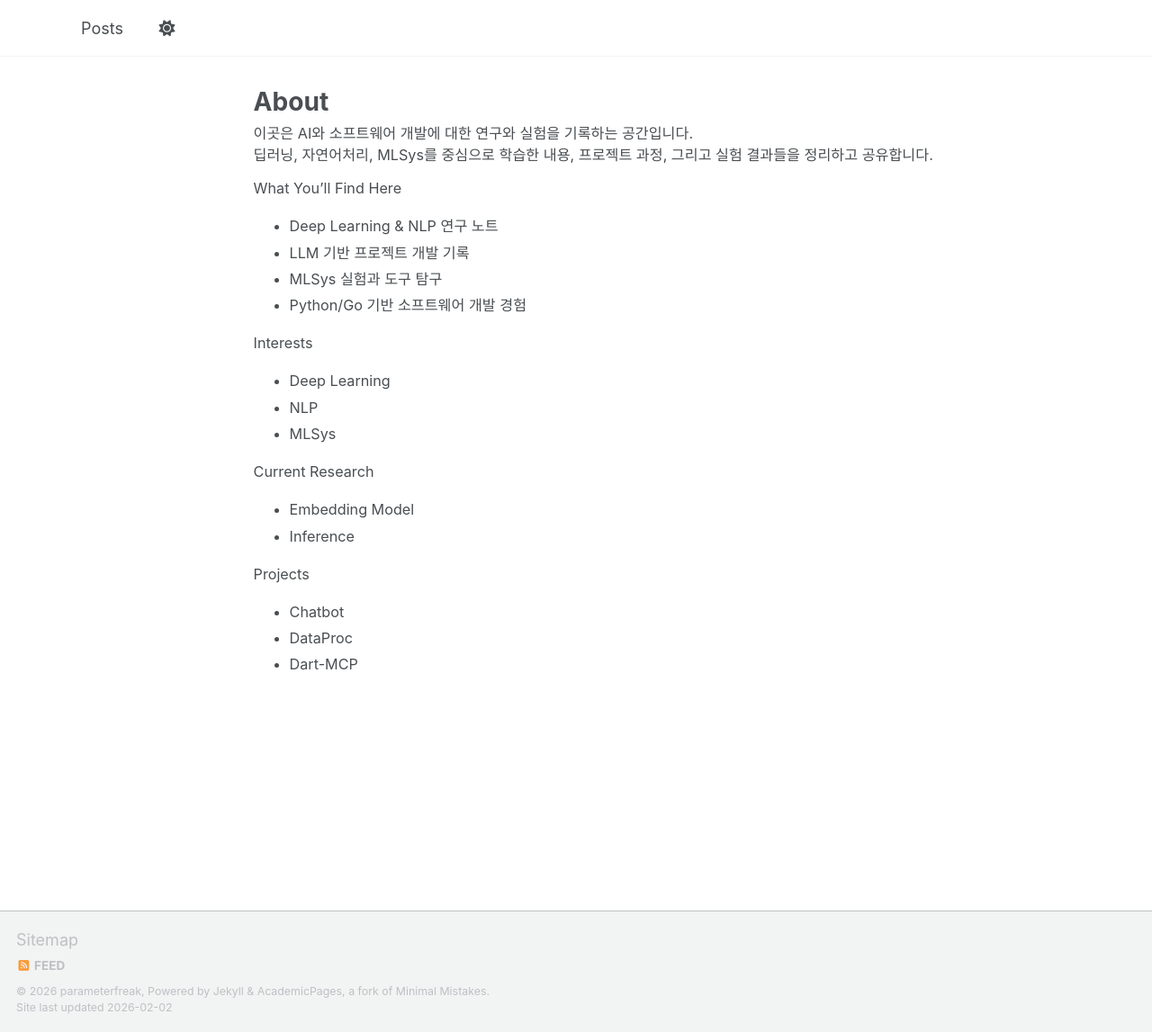
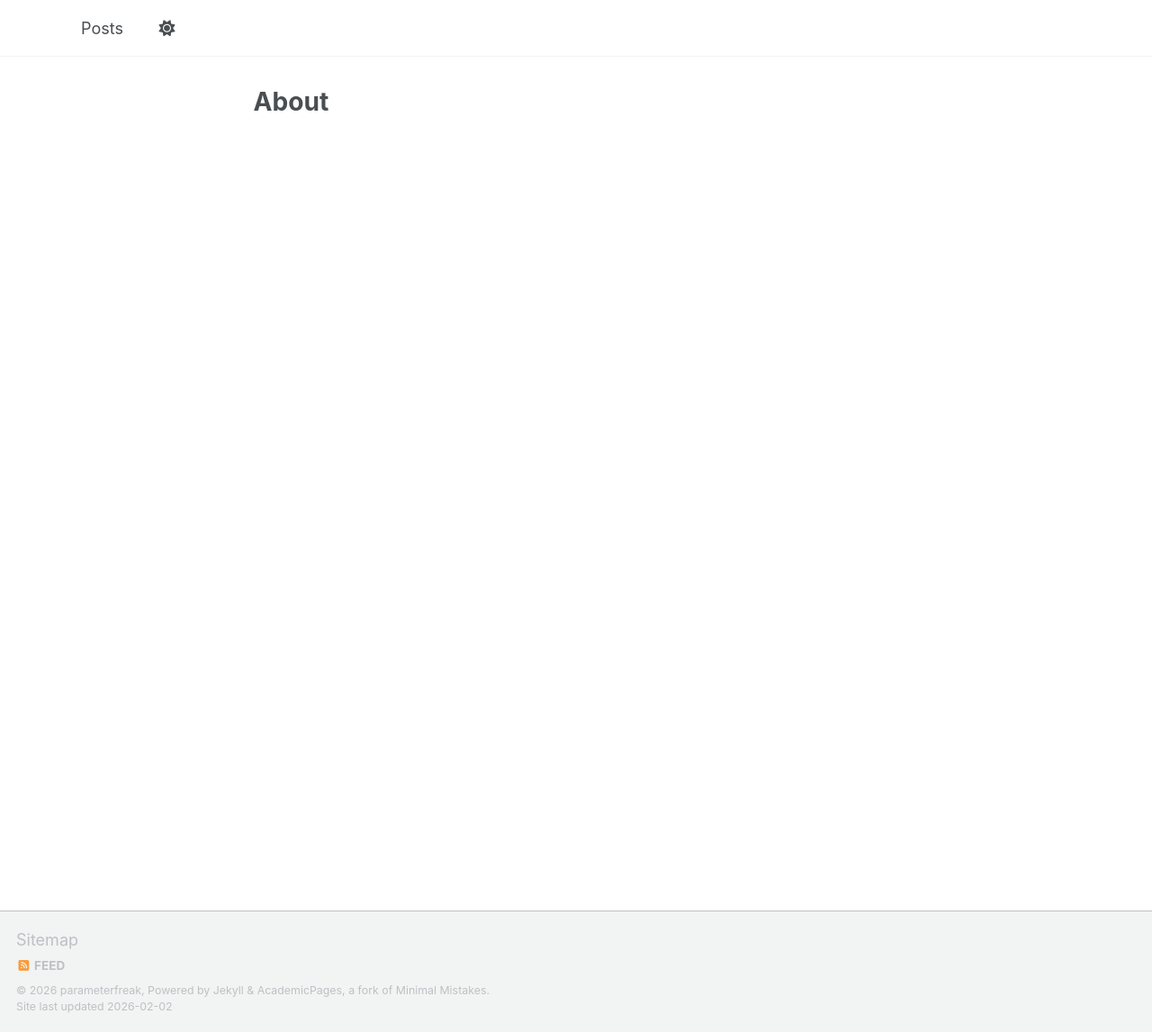
Before and after one commit to parameterfreak/parameterfreak.github.io, a Jekyll site: the page built from _pages/about.md, in a window 1280 px wide and 1147 px high. Shown: the whole window at 90% size. Built offline with Jekyll 4.4.1, drawn with Linux system fonts in a browser that asks for light colours; a script that is not in the unit is left out.

Commit message:
Clear About page content

```diff
--- a/_pages/about.md
+++ b/_pages/about.md
@@ -6,27 +6,3 @@ redirect_from:
   - /about/
   - /about.html
 ---
-
-이곳은 AI와 소프트웨어 개발에 대한 연구와 실험을 기록하는 공간입니다.
-딥러닝, 자연어처리, MLSys를 중심으로 학습한 내용, 프로젝트 과정,
-그리고 실험 결과들을 정리하고 공유합니다.
-
-What You'll Find Here
-* Deep Learning & NLP 연구 노트
-* LLM 기반 프로젝트 개발 기록
-* MLSys 실험과 도구 탐구
-* Python/Go 기반 소프트웨어 개발 경험
-
-Interests
-* Deep Learning
-* NLP
-* MLSys
-
-Current Research
-* Embedding Model
-* Inference
-
-Projects
-* Chatbot
-* DataProc
-* Dart-MCP
```
